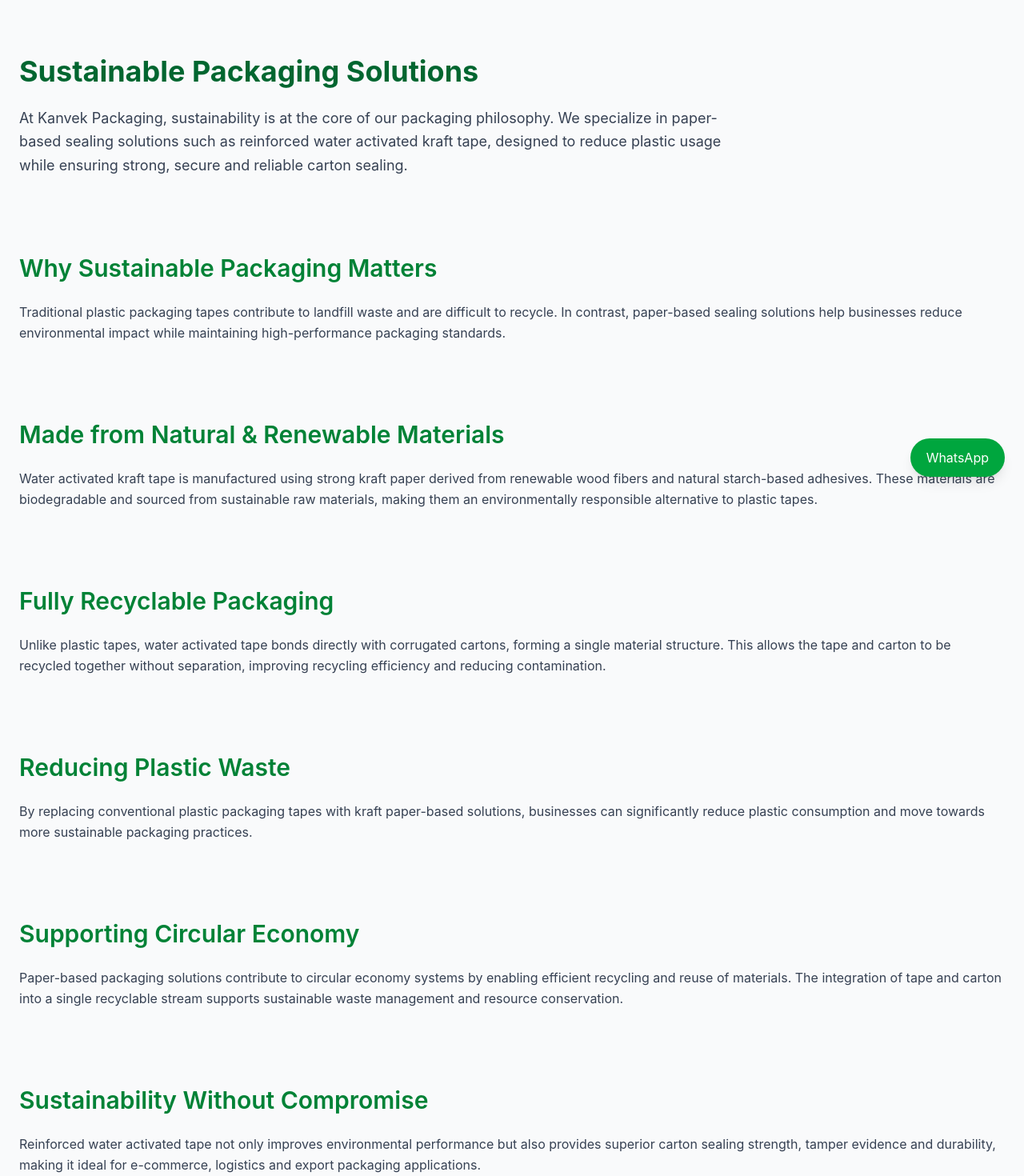
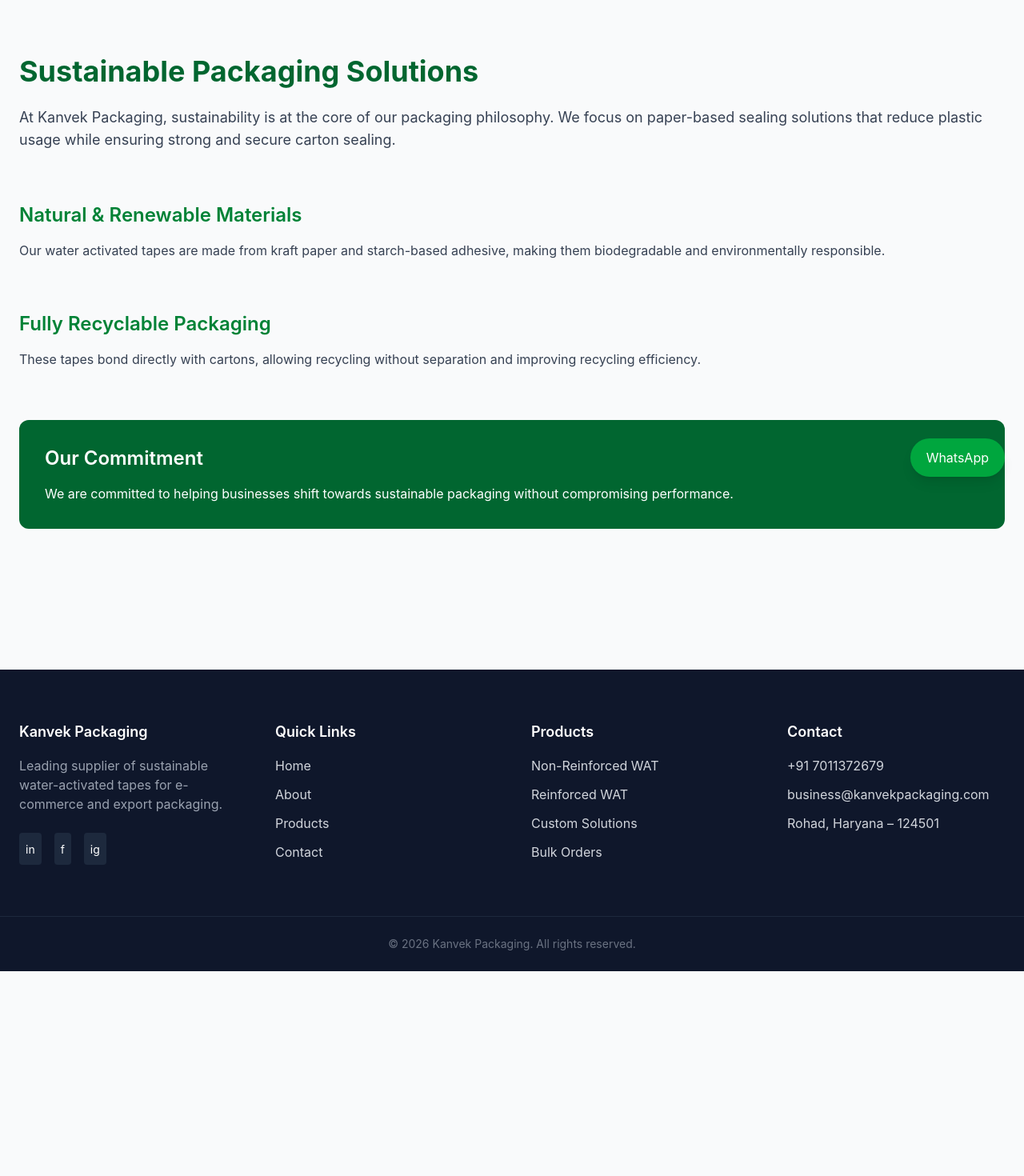
Before and after one commit to vivekchdh0691-wq/kanvekpackaging, a Next.js app: page /sustainability in a window 1280 px wide. Shown: the part 180-1650 px from the top of the page at 80% size. After the commit the page ends 1394 px from the top, so only its background shows below. Built offline with nearby package versions, Linux system fonts and the light colour scheme.

Commit message:
Update page.tsx

```diff
--- a/app/sustainability/page.tsx
+++ b/app/sustainability/page.tsx
@@ -1,129 +1,51 @@
 export default function Sustainability() {
   return (
-    <main className="max-w-7xl mx-auto px-6 py-24 space-y-24">
+    <main className="max-w-7xl mx-auto px-6 py-24 space-y-16">
 
-      {/* HERO */}
-      <section className="max-w-4xl">
+      <section>
         <h1 className="text-4xl font-bold text-green-800 mb-6">
           Sustainable Packaging Solutions
         </h1>
 
-        <p className="text-lg text-gray-700 leading-relaxed">
+        <p className="text-lg text-gray-700">
           At Kanvek Packaging, sustainability is at the core of our
-          packaging philosophy. We specialize in paper-based sealing
-          solutions such as reinforced water activated kraft tape,
-          designed to reduce plastic usage while ensuring strong,
-          secure and reliable carton sealing.
+          packaging philosophy. We focus on paper-based sealing
+          solutions that reduce plastic usage while ensuring strong
+          and secure carton sealing.
         </p>
       </section>
 
-
-      {/* WHY SUSTAINABLE */}
       <section>
-        <h2 className="text-3xl font-semibold text-green-700 mb-6">
-          Why Sustainable Packaging Matters
+        <h2 className="text-2xl font-semibold text-green-700 mb-4">
+          Natural & Renewable Materials
         </h2>
 
-        <p className="text-gray-700 leading-relaxed">
-          Traditional plastic packaging tapes contribute to landfill
-          waste and are difficult to recycle. In contrast, paper-based
-          sealing solutions help businesses reduce environmental impact
-          while maintaining high-performance packaging standards.
+        <p className="text-gray-700">
+          Our water activated tapes are made from kraft paper and
+          starch-based adhesive, making them biodegradable and
+          environmentally responsible.
         </p>
       </section>
 
-
-      {/* NATURAL MATERIALS */}
       <section>
-        <h2 className="text-3xl font-semibold text-green-700 mb-6">
-          Made from Natural & Renewable Materials
+        <h2 className="text-2xl font-semibold text-green-700 mb-4">
+          Fully Recyclable Packaging
         </h2>
 
-        <p className="text-gray-700 leading-relaxed">
-          Water activated kraft tape is manufactured using strong
-          kraft paper derived from renewable wood fibers and natural
-          starch-based adhesives. These materials are biodegradable
-          and sourced from sustainable raw materials, making them an
-          environmentally responsible alternative to plastic tapes.
+        <p className="text-gray-700">
+          These tapes bond directly with cartons, allowing recycling
+          without separation and improving recycling efficiency.
         </p>
       </section>
 
-
-      {/* RECYCLABILITY */}
-      <section>
-        <h2 className="text-3xl font-semibold text-green-700 mb-6">
-          Fully Recyclable Packaging
+      <section className="bg-green-800 text-white p-8 rounded-xl">
+        <h2 className="text-2xl font-semibold mb-4">
+          Our Commitment
         </h2>
 
-        <p className="text-gray-700 leading-relaxed">
-          Unlike plastic tapes, water activated tape bonds directly
-          with corrugated cartons, forming a single material structure.
-          This allows the tape and carton to be recycled together
-          without separation, improving recycling efficiency and
-          reducing contamination.
-        </p>
-      </section>
-
-
-      {/* REDUCE PLASTIC */}
-      <section>
-        <h2 className="text-3xl font-semibold text-green-700 mb-6">
-          Reducing Plastic Waste
-        </h2>
-
-        <p className="text-gray-700 leading-relaxed">
-          By replacing conventional plastic packaging tapes with
-          kraft paper-based solutions, businesses can significantly
-          reduce plastic consumption and move towards more sustainable
-          packaging practices.
-        </p>
-      </section>
-
-
-      {/* CIRCULAR ECONOMY */}
-      <section>
-        <h2 className="text-3xl font-semibold text-green-700 mb-6">
-          Supporting Circular Economy
-        </h2>
-
-        <p className="text-gray-700 leading-relaxed">
-          Paper-based packaging solutions contribute to circular
-          economy systems by enabling efficient recycling and reuse
-          of materials. The integration of tape and carton into a
-          single recyclable stream supports sustainable waste
-          management and resource conservation.
-        </p>
-      </section>
-
-
-      {/* PERFORMANCE + SUSTAINABILITY */}
-      <section>
-        <h2 className="text-3xl font-semibold text-green-700 mb-6">
-          Sustainability Without Compromise
-        </h2>
-
-        <p className="text-gray-700 leading-relaxed">
-          Reinforced water activated tape not only improves
-          environmental performance but also provides superior
-          carton sealing strength, tamper evidence and durability,
-          making it ideal for e-commerce, logistics and export
-          packaging applications.
-        </p>
-      </section>
-
-
-      {/* CTA */}
-      <section className="bg-green-800 text-white p-10 rounded-2xl">
-        <h2 className="text-3xl font-semibold mb-4">
-          Our Commitment to Sustainable Packaging
-        </h2>
-
-        <p className="leading-relaxed">
-          Kanvek Packaging is committed to helping businesses adopt
-          environmentally responsible packaging solutions. Our goal is
-          to reduce plastic waste while delivering high-performance,
-          reliable and scalable packaging systems for modern supply
-          chains.
+        <p>
+          We are committed to helping businesses shift towards
+          sustainable packaging without compromising performance.
         </p>
       </section>
 
```
